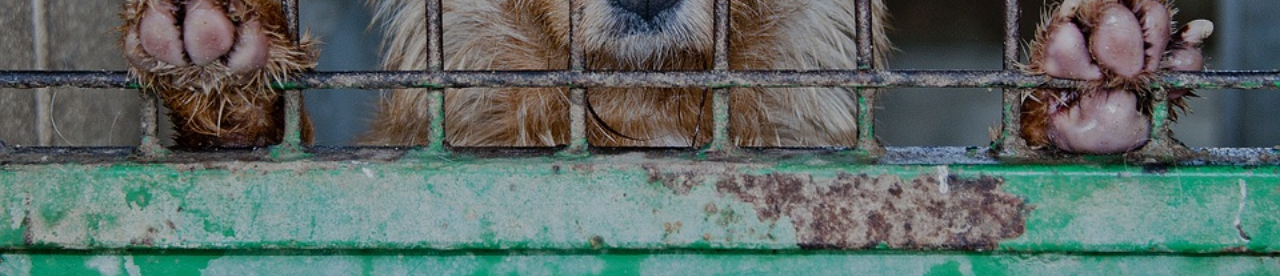
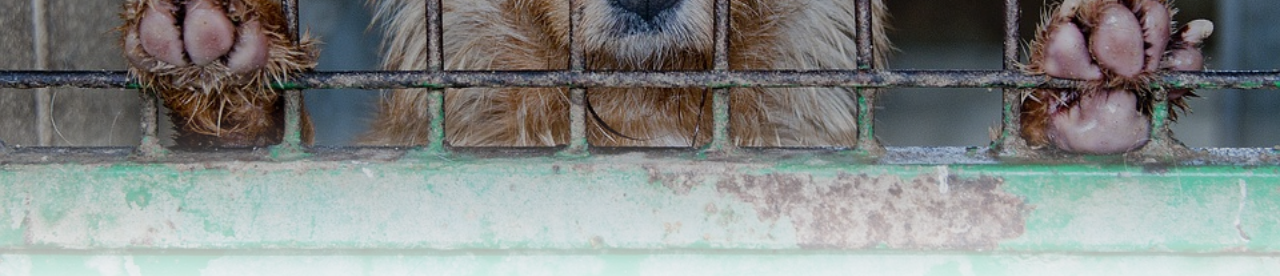
Before and after one commit to cesarpv/animal-folks, a plain HTML site: page index.html in a window 1280 px wide. Shown: the part 524-800 px from the top of the page. Drawn offline with nearby package versions, Linux system fonts and the light colour scheme.

Commit message:
added gradient to main img

```diff
--- a/css/mycss.css
+++ b/css/mycss.css
@@ -274,11 +274,9 @@ a{
 }
 .main-img{
     filter: brightness(75%);
+    -webkit-mask-image :-webkit-gradient(linear, left top,  left bottom, color-stop(70%,rgba(0,0,0,1)), color-stop(95%, rgba(0,0,0,0)));
 }
-.gradient{
-    background: linear-gradient(to bottom, rgba(0, 0, 0, 0), rgba(255, 255, 255, 0.5));
-    z-index: 1;
-}
+
 .carousel-caption{
     padding-bottom: 25%;
    left: 0;
--- a/index.html
+++ b/index.html
@@ -163,7 +163,7 @@
     <div id="carouselExampleIndicators" class="carousel slide" data-ride="carousel">
         <div class="carousel-inner">
             <div class="main-img">
-                <img class="d-block w-100 gradient" src="images/caged.jpg" alt="Caged dog">
+                <img class="d-block w-100" src="images/caged.jpg" alt="Caged dog">
             </div>
             <div class="carousel-item active">
                 <div class="carousel-caption d-none d-md-block">
```
